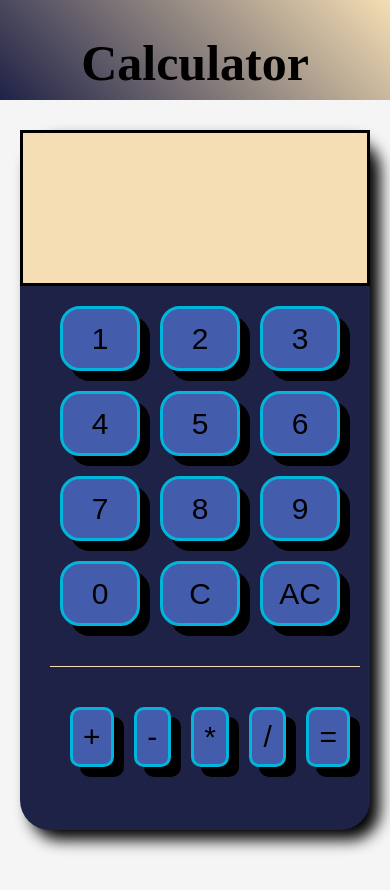
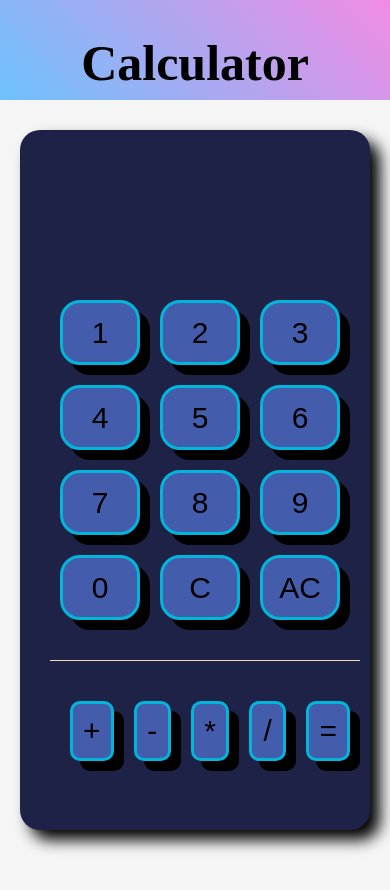
Before and after one commit to PSanchezD/Calculator-, a React (Create React App) app: page / in a window 390 px wide. Shown: the top 890 px of the page. Built offline with nearby package versions, Linux system fonts and the light colour scheme; a web font is replaced by a local one.

Commit message:
UI update

```diff
--- a/src/App.css
+++ b/src/App.css
@@ -9,7 +9,7 @@ body{
 .jumbo{
     display: flex;
     justify-content: center;
-    background: linear-gradient(45deg, rgb(31, 34, 71),wheat);
+    background: linear-gradient(45deg, rgb(108, 194, 252),rgb(242, 139, 228));
     width: 100%;
     height: 100px;
 }
@@ -33,15 +33,13 @@ body{
     flex-wrap: wrap;
     box-shadow: 10px 10px 15px;
     background-color: rgb(31, 34, 71);
-    border-radius: 30px;
+    border-radius: 20px;
 
 }
 
 .result-c{
-    border:rgb(0, 0, 0) solid;
     display: flex;
     flex-flow: wrap;
-    background-color: wheat;
     margin-top: 0px;
     width: 500px;
     height: 150px;
@@ -53,6 +51,7 @@ body{
     padding-bottom: 20px;
     font-size: 60px;
     font-family: 'Archivo Black';
+    color: rgb(1, 182, 218);
 }
 
 .numb-c{
@@ -77,7 +76,7 @@ body{
 }
 
 .opt-c{
-    border-left: wheat 1px solid;
+    border-left: pink 1px solid;
     display: flex;
     flex-direction: column;
     height: 370px;
@@ -111,14 +110,12 @@ body{
         flex-wrap: wrap;
         box-shadow: 10px 10px 15px;
         background-color: rgb(31, 34, 71);
-        border-radius: 30px;
+        border-radius: 20px;
     }
 
     .result-c{
-        border:rgb(0, 0, 0) solid;
         display: flex;
         flex-flow: wrap;
-        background-color: wheat;
         margin-top: 0px;
         width: 350px;
         height: 150px;
@@ -131,6 +128,7 @@ body{
         padding-bottom: 20px;
         font-size: 60px;
         font-family: 'Archivo Black';
+        color: rgb(1, 182, 218);
     }
 
     .numb-c{
```
